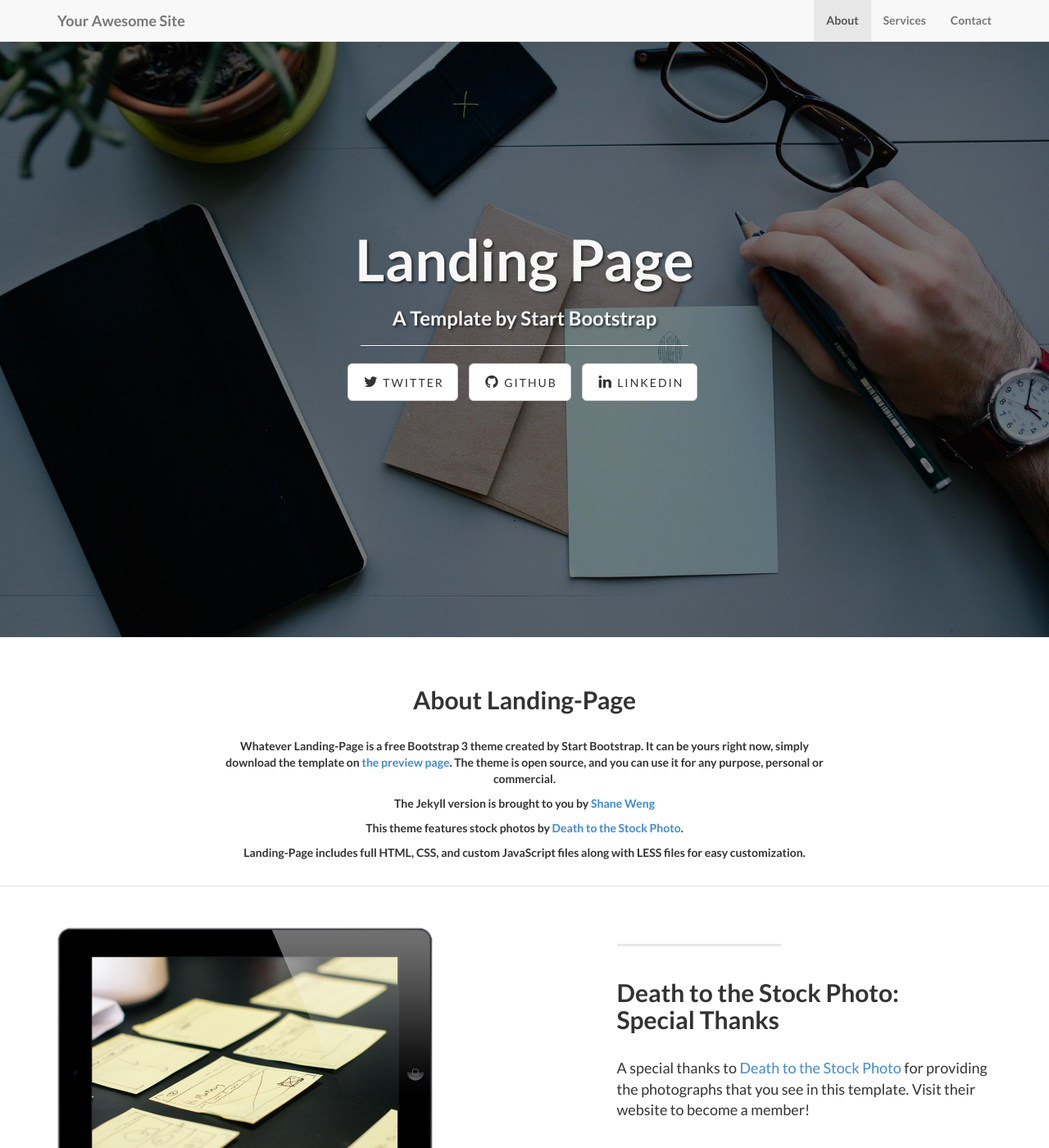
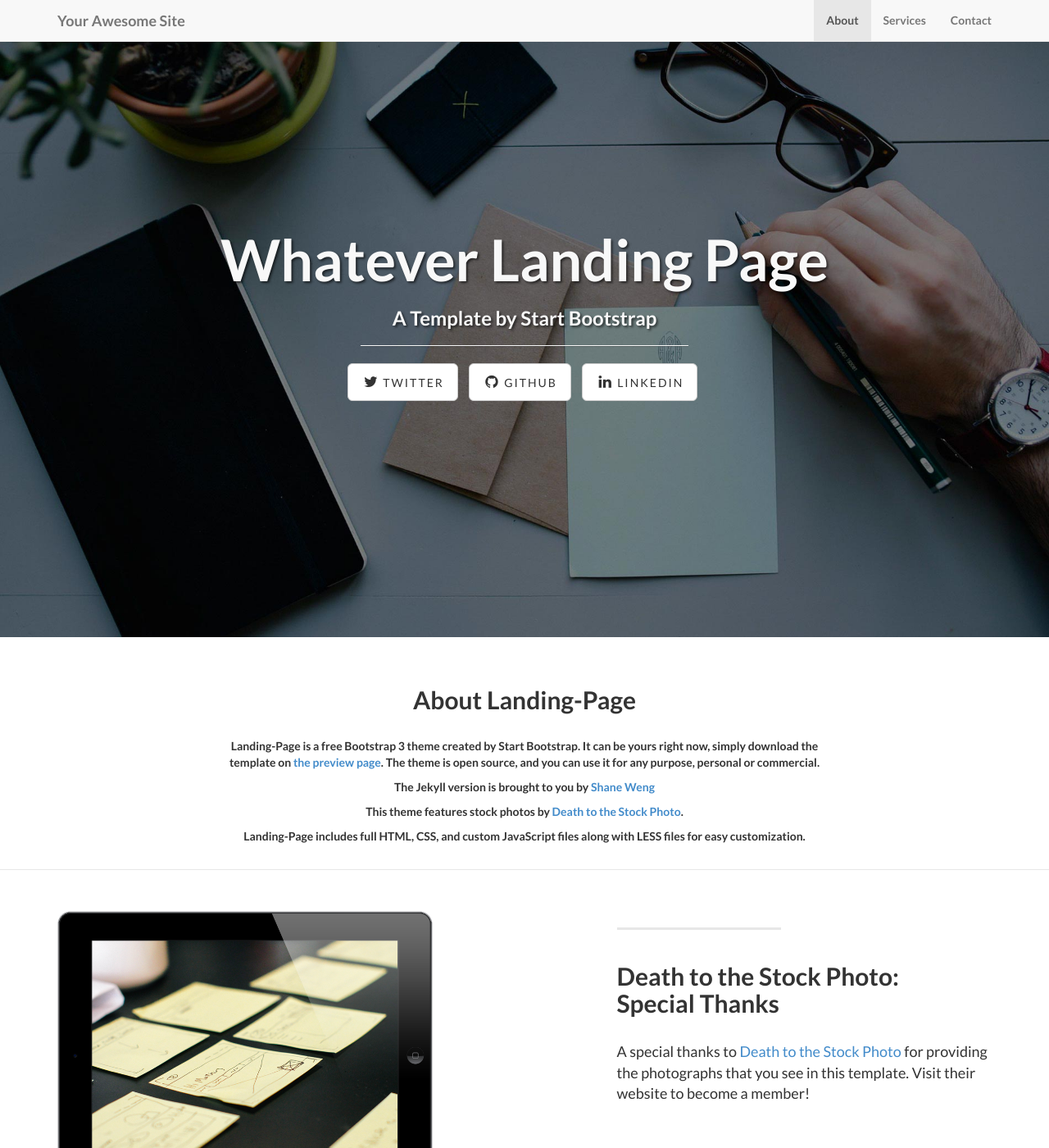
Before and after one commit to felipeblini/wathever-landing-page, a Jekyll site: the page built from index.html, in a window 1280 px wide and 1400 px high. Shown: the whole window at 82% size. Built offline with Jekyll 4.4.1, drawn with Linux system fonts in a browser that asks for light colours.

```diff
--- a/_includes/about.html
+++ b/_includes/about.html
@@ -5,7 +5,7 @@
               <br/><br/>
               <h2>About Landing-Page</h2>
               <br/>
-                <p>Whatever Landing-Page is a free Bootstrap 3 theme created by Start Bootstrap. It can be yours right now, simply download the template on <a href="http://startbootstrap.com/template-overviews/landing-page/">the preview page</a>. The theme is open source, and you can use it for any purpose, personal or commercial.</p>
+                <p>Landing-Page is a free Bootstrap 3 theme created by Start Bootstrap. It can be yours right now, simply download the template on <a href="http://startbootstrap.com/template-overviews/landing-page/">the preview page</a>. The theme is open source, and you can use it for any purpose, personal or commercial.</p>
                 <p>The Jekyll version is brought to you by <a href="https://github.com/swcool">Shane Weng</a></p>
                 <p>This theme features stock photos by <a href="http://join.deathtothestockphoto.com//">Death to the Stock Photo</a>.</p>
                 <p>Landing-Page includes full HTML, CSS, and custom JavaScript files along with LESS files for easy customization.</p>
--- a/index.html
+++ b/index.html
@@ -1,5 +1,5 @@
 ---
 layout: default
-title: Landing Page
+title: Whatever Landing Page
 subTitle: A Template by Start Bootstrap
 ---
```
